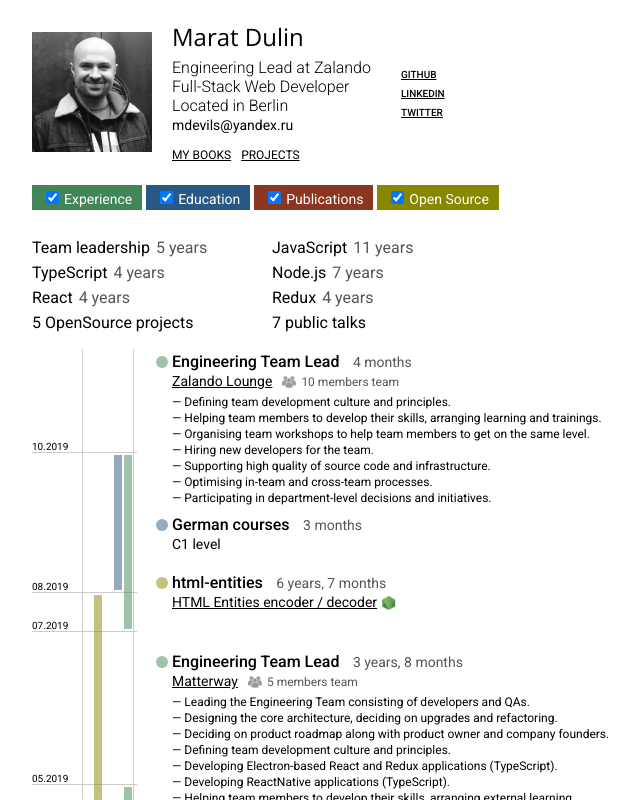
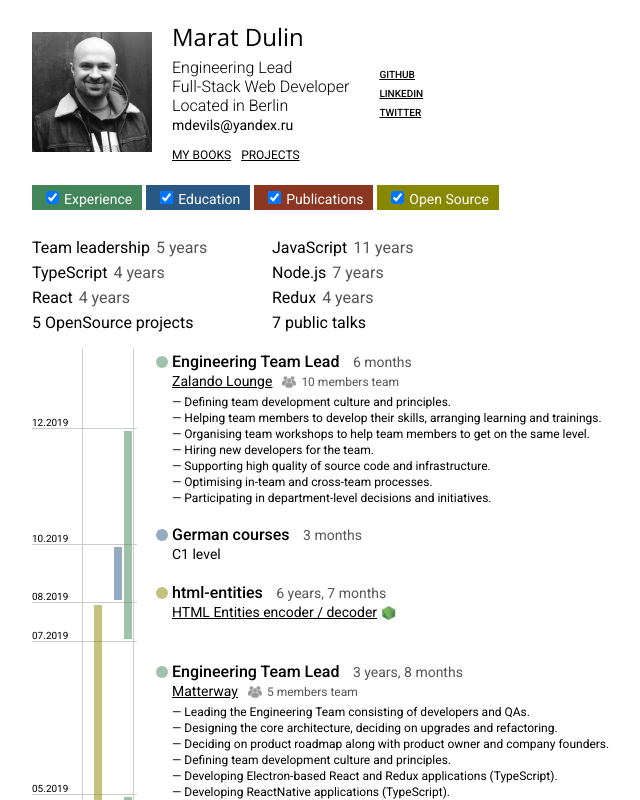
Before and after one commit to mdevils/mdevils, a React (Create React App) app: page / in a window 1280 px wide. Shown: the top 800 px of the page, without its empty margins (58-698 px from the left). Built offline with nearby package versions, Linux system fonts and the light colour scheme.

Commit message:
Not of Zalando anymore.

```diff
--- a/src/data/timeline.ts
+++ b/src/data/timeline.ts
@@ -207,7 +207,7 @@ export const timeline: TimelineItem[] = ([
     text: 'Zalando Lounge',
     link: 'https://www.zalando-lounge.com/',
     from: '2019-07',
-    to: now,
+    to: '2019-12',
     work: ['Team leadership', 'JavaScript', 'TypeScript', 'Node.js', 'React', 'Redux'],
     points: [
       'Defining team development culture and principles.',
--- a/src/partials/header/index.tsx
+++ b/src/partials/header/index.tsx
@@ -142,7 +142,7 @@ export const Header = withRouter(({location}) => {
       </PhotoWrapper>
       <Intro>
         <Name>Marat Dulin</Name>
-        <Info>Engineering Lead at Zalando</Info>
+        <Info>Engineering Lead</Info>
         <Info>Full-Stack Web Developer</Info>
         <Info>Located in Berlin</Info>
         <Info><Email href='#' onClick={onClick}>{email}</Email></Info>
```
